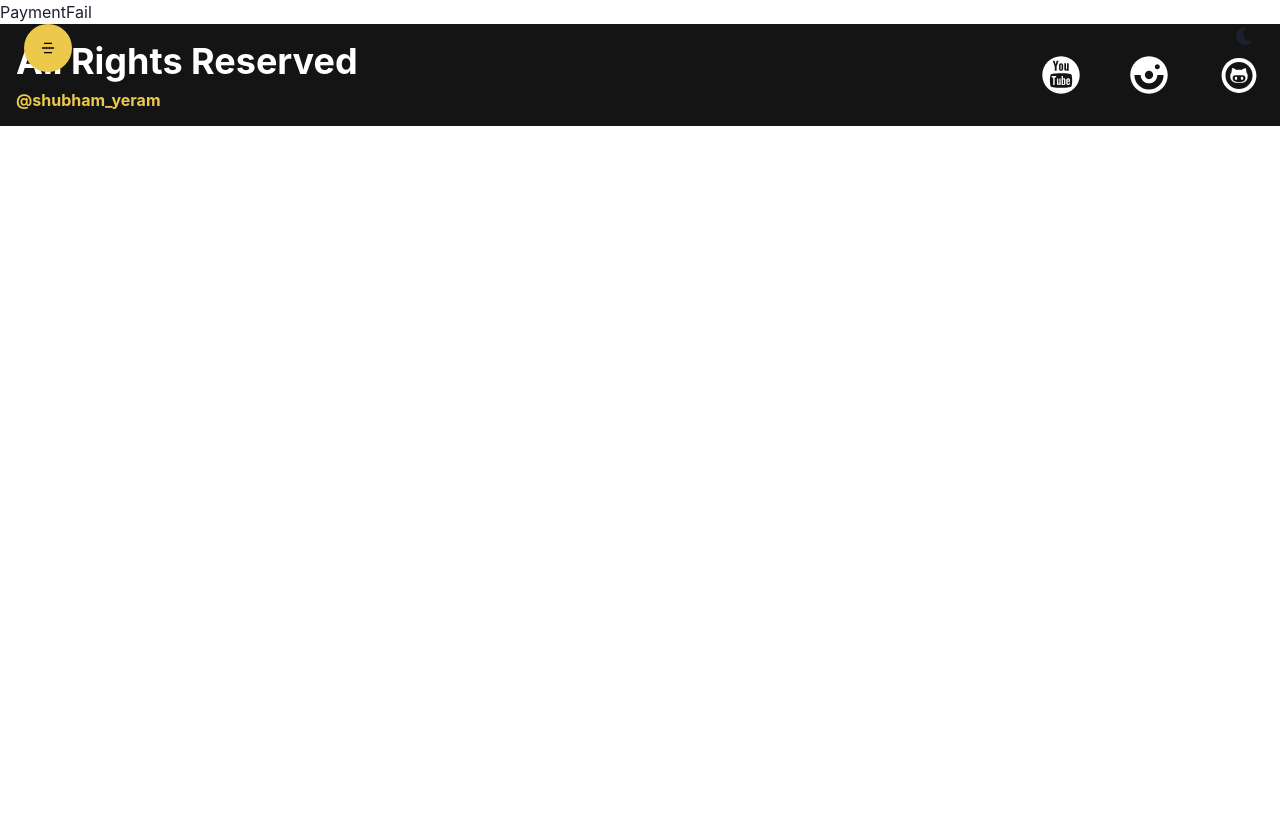
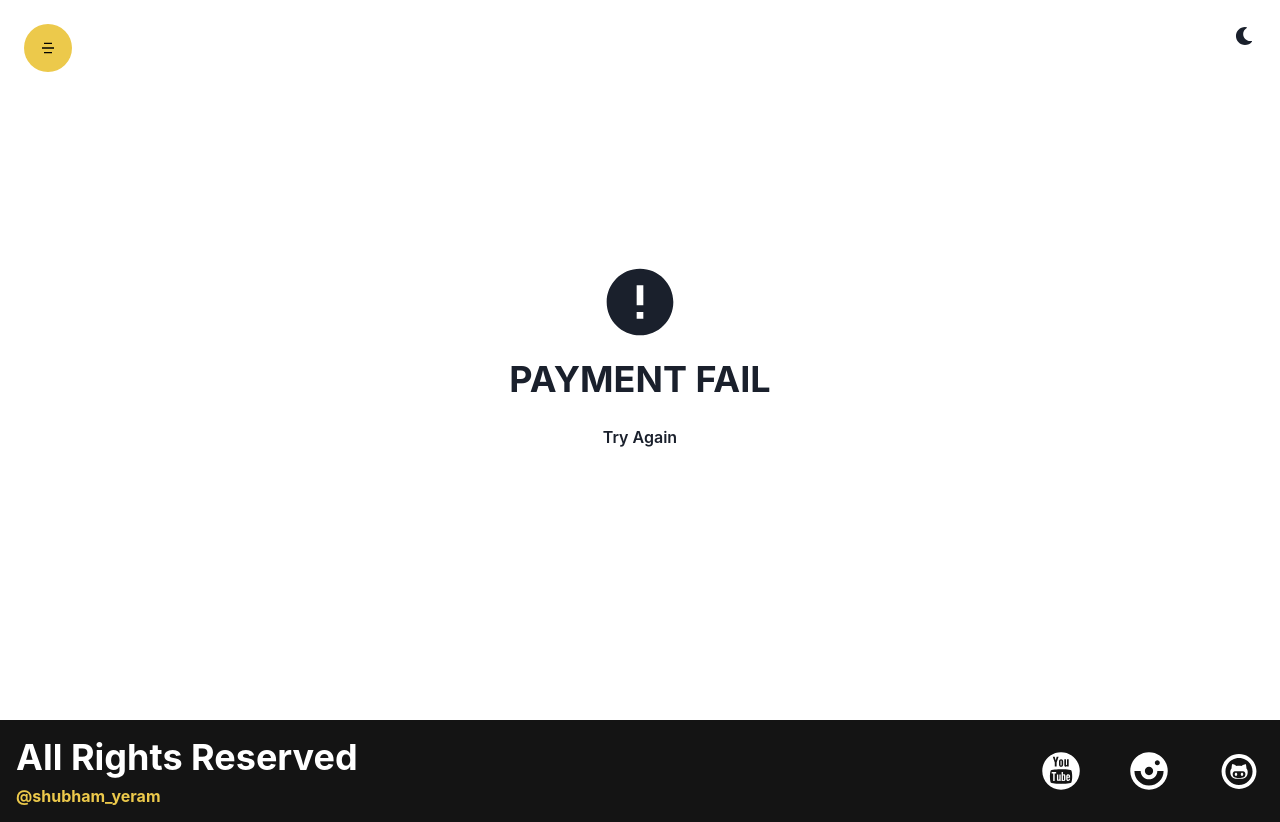
Before and after one commit to 0x1Shub/course-provider, a React (Create React App) app in the folder client/: page /paymentfail in a window 1280 px wide. Before the commit the page ends 800 px from the top, so only its background shows below. Built offline with nearby package versions, Linux system fonts and the light colour scheme.

Commit message:
Updated: Added Payment Fail and NotFound Page

```diff
--- a/client/src/components/Layout/Not Found/NotFound.jsx
+++ b/client/src/components/Layout/Not Found/NotFound.jsx
@@ -1,10 +1,19 @@
+import { Button, Container, Heading, VStack } from '@chakra-ui/react'
 import React from 'react'
+import { RiErrorWarningFill } from 'react-icons/ri'
+import { Link } from 'react-router-dom'
 
 const NotFound = () => {
     return (
-        <div>
-            NotFound
-        </div>
+        <Container h={'90vh'}>
+            <VStack justifyContent={'center'} h={'full'} spacing={'4'}>
+                <RiErrorWarningFill size={'5rem'} />
+                <Heading>Page Not Found</Heading>
+                <Link to={'/'}>
+                    <Button variant={'ghost'}>Go to Home</Button>
+                </Link>
+            </VStack>
+        </Container>
     )
 }
 
--- a/client/src/components/Payments/PaymentFail.jsx
+++ b/client/src/components/Payments/PaymentFail.jsx
@@ -1,11 +1,21 @@
+import { Button, Container, Heading, VStack } from '@chakra-ui/react'
 import React from 'react'
+import { RiErrorWarningFill } from 'react-icons/ri'
+import { Link } from 'react-router-dom'
 
 const PaymentFail = () => {
     return (
-        <div>
-            PaymentFail
-        </div>
+        <Container h={'90vh'}>
+            <VStack justifyContent={'center'} h={'full'} spacing={'4'}>
+                <RiErrorWarningFill size={'5rem'} />
+                <Heading textTransform={'uppercase'}>Payment Fail</Heading>
+                <Link to={'/subscribe'}>
+                    <Button variant={'ghost'}>Try Again</Button>
+                </Link>
+            </VStack>
+        </Container>
     )
 }
 
+
 export default PaymentFail
```
